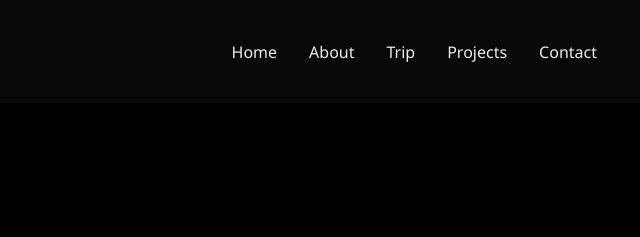
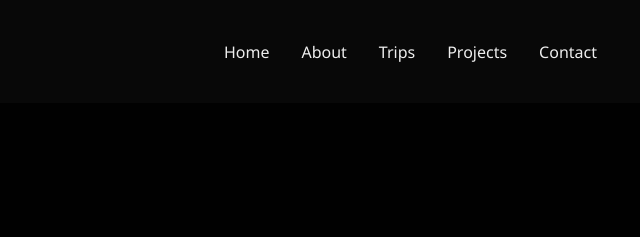
Before and after one commit to AKMoe19/myportfolio, a plain HTML site: page index.html in a window 1280 px wide. Shown: the top 237 px of the page, 619-1259 px from the left. Drawn offline with Linux system fonts and the light colour scheme; a script that the page names is missing.

Commit message:
Update index.html

```diff
--- a/index.html
+++ b/index.html
@@ -22,7 +22,7 @@
             <div class="nav-links">
                 <a href="#home">Home</a>
                 <a href="#about">About</a>
-                <a href="#trip">Trip</a>
+                <a href="#trip">Trips</a>
                 <a href="#projects">Projects</a>
                 <a href="#contact">Contact</a>
             </div>
```
